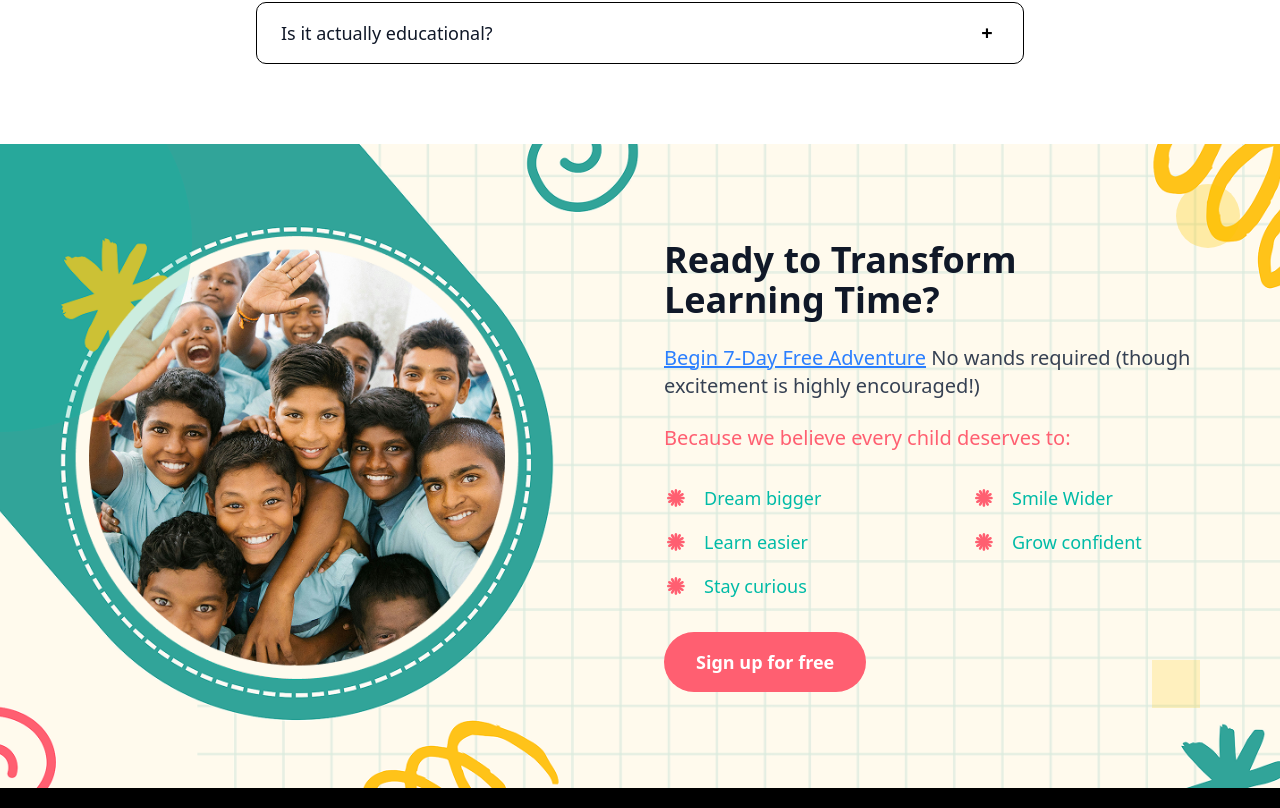
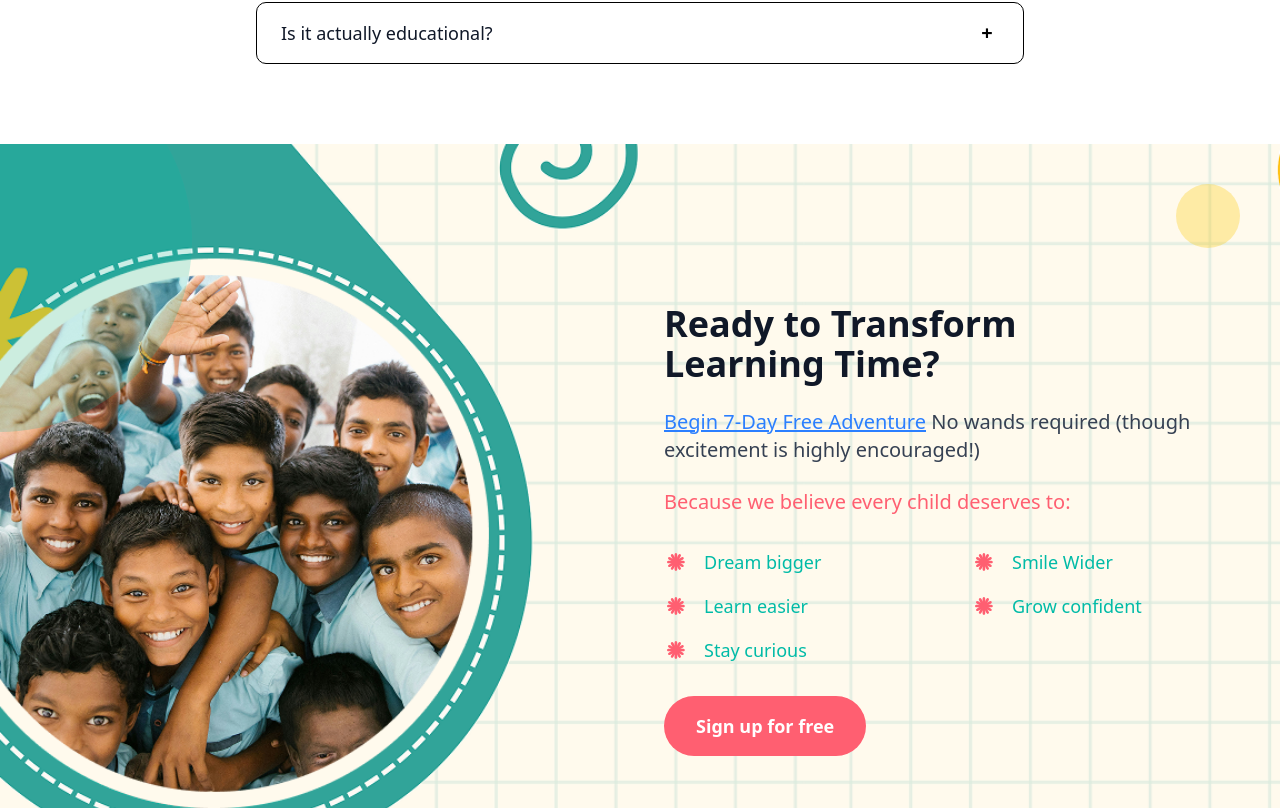
Before and after one commit to keytabdev/ekweb, a Next.js app: page / in a window 1280 px wide. Shown: the part 6752-7560 px from the top of the page. Built offline with nearby package versions, Linux system fonts and the light colour scheme.

Commit message:
Update CallToActionSection.tsx

```diff
--- a/src/components/CallToActionSection.tsx
+++ b/src/components/CallToActionSection.tsx
@@ -4,7 +4,7 @@ import { ctaBg } from "@/assets";
 
 export default function CallToActionSection() {
   return (
-    <section className="py-24 relative overflow-hidden">
+    <section className="py-40 relative overflow-hidden min-h-screen">
       {/* Background Image */}
       <div className="absolute inset-0">
         <Image
@@ -25,8 +25,8 @@ export default function CallToActionSection() {
         <div className="absolute right-20 bottom-20 w-12 h-12 bg-yellow-400 opacity-20"></div>
       </div>
 
-      <div className="container mx-auto px-6 relative z-10">
-        <div className="grid lg:grid-cols-2 gap-12 items-center max-w-7xl mx-auto">
+      <div className="container mx-auto px-6 relative z-10 h-full flex items-center">
+        <div className="grid lg:grid-cols-2 gap-12 items-center max-w-7xl mx-auto w-full">
           {/* Left side - Space for the image that's now in background */}
           <div className="flex justify-center lg:justify-start">
             <div className="w-80 h-80">
```
